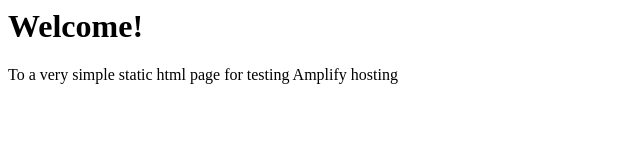
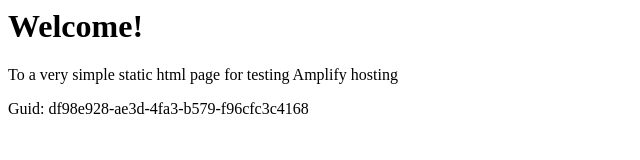
Before and after one commit to aws-aemilia-cdg/Github-PR-Commit-Integration-Test-DoNotTouch-Gith-P5X5MO5I-v1-prod-eu-west-3, a website: page src/index.html in a window 1280 px wide. Shown: the whole page, without its empty margins (0-640 px from the left). Drawn offline with Linux system fonts and the light colour scheme.

Commit message:
commit from integ tests

```diff
--- a/src/index.html
+++ b/src/index.html
@@ -1,3 +1,5 @@
+
+
 <html lang="en">
 
 <head>
@@ -10,6 +12,6 @@
 <body>
     <h1>Welcome!</h1>
     <p>To a very simple static html page for testing Amplify hosting</p>
-</body>
+    <p>Guid: df98e928-ae3d-4fa3-b579-f96cfc3c4168</p></body>
 
 </html>
```
